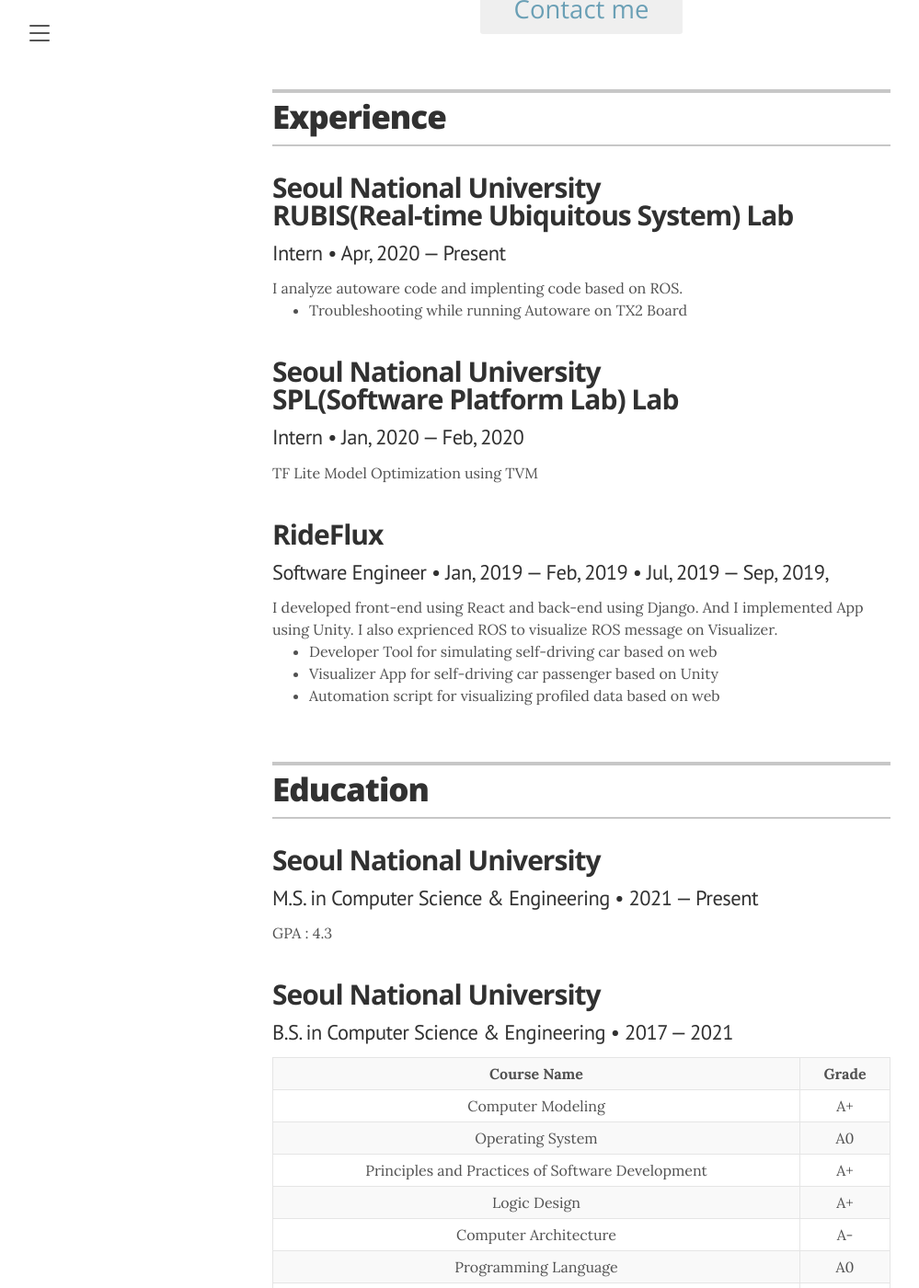
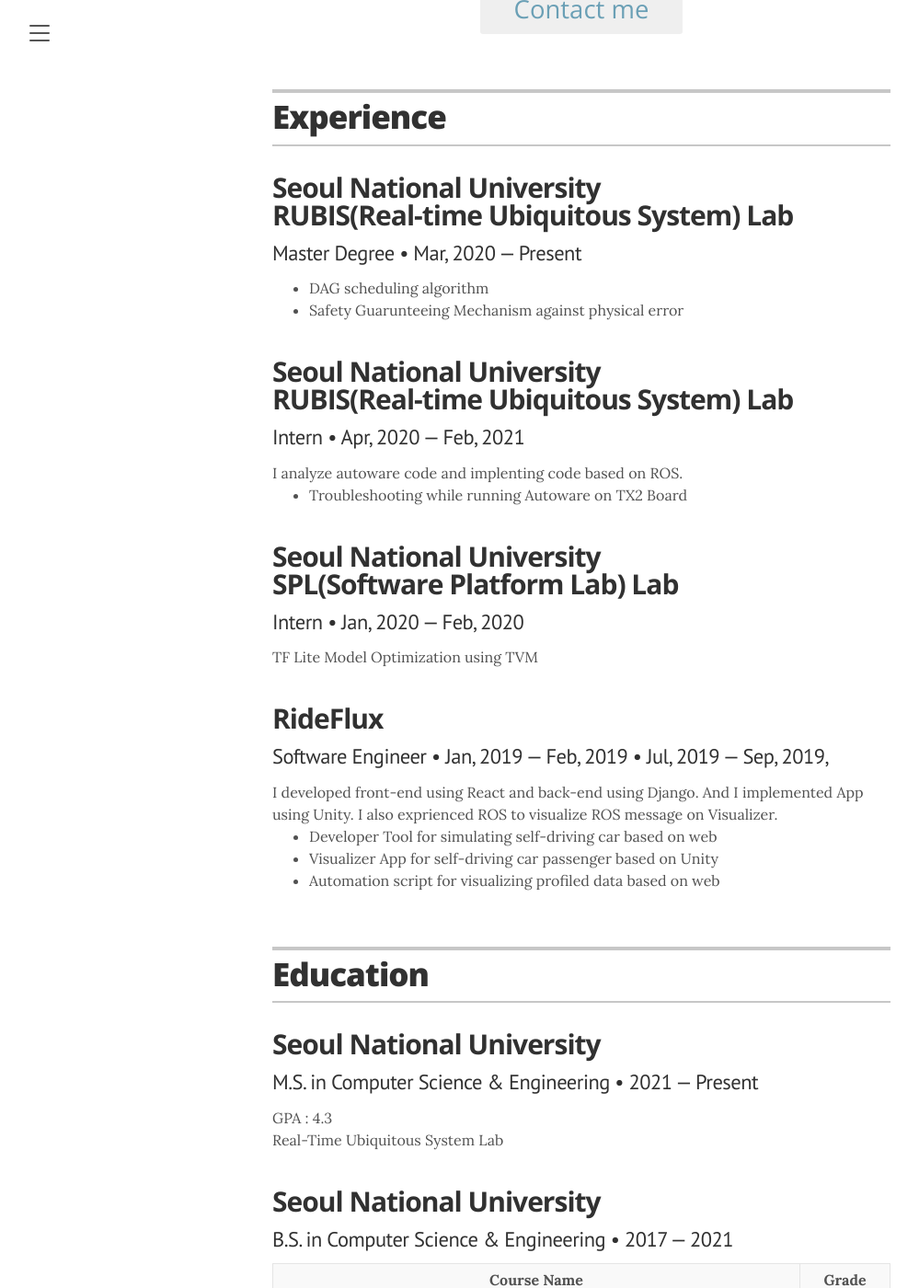
Before and after one commit to Spiraline/spiraline.github.io, a Jekyll site: the page built from index.markdown, in a window 1280 px wide and 1400 px high, scrolled down 460 px. Shown: the whole window at 92% size, without its empty margins (8-1007 px from the left). Built offline with Jekyll 4.4.1, drawn with Linux system fonts in a browser that asks for light colours.

Commit message:
Add velog icon

```diff
--- a/_data/education.yml
+++ b/_data/education.yml
@@ -3,7 +3,7 @@
   uni: Seoul National University
   year: 2021 &mdash; Present
   summary: "GPA : 4.3<br/>
-            "
+            Real-Time Ubiquitous System Lab"
 
 - degree: B.S. in Computer Science & Engineering
   uni: Seoul National University
--- a/_data/experience.yml
+++ b/_data/experience.yml
@@ -2,8 +2,19 @@
 # RUBIS Lab
 - company: Seoul National University<br/>
             RUBIS(Real-time Ubiquitous System) Lab
+  position: Master Degree
+  duration: Mar, 2020 &mdash; Present
+  summary:
+          <ul class="resume-item-list">
+            <li>DAG scheduling algorithm</li>
+            <li>Safety Guarunteeing Mechanism against physical error</li>
+          </ul>
+
+# RUBIS Lab Intern
+- company: Seoul National University<br/>
+            RUBIS(Real-time Ubiquitous System) Lab
   position: Intern
-  duration: Apr, 2020 &mdash; Present
+  duration: Apr, 2020 &mdash; Feb, 2021
   summary: I analyze autoware code and implenting code based on ROS.
           <ul class="resume-item-list">
             <li>Troubleshooting while running Autoware on TX2 Board</li>
--- a/_includes/icon-links.html
+++ b/_includes/icon-links.html
@@ -5,6 +5,11 @@
   <!-- GitHub link -->
   {% if page.resume_social_links.resume_github_url %}
   <li class="icon-link-item"><a href="{{ page.resume_social_links.resume_github_url }}" class="icon-link" itemprop="sameAs">{% include icons/icon-github.html %}</a></li>
+  {% endif %}
+
+  <!-- Velog link -->
+  {% if page.resume_social_links.resume_velog_url %}
+  <li class="icon-link-item"></li><a href="{{ page.resume_social_links.resume_velog_url }}" class="icon-link" itemprop="sameAs"><img src="assets/velog.png" width="28" height="28" style="vertical-align:middle;margin:0px"/></a></li>
   {% endif %}
 
   <!-- Twitter link -->
--- a/index.markdown
+++ b/index.markdown
@@ -36,6 +36,7 @@ resume_section_skills:          true
 # uncomment the options you wish to display, and add your own URL
 resume_social_links:
   resume_github_url:            "https://github.com/Spiraline"
+  resume_velog_url:             "https://velog.io/@spiraline"
   # resume_linkedin_url:          "LinkedIn"
   # resume_instagram_url:         "insert your Instagram URL here"
 resume_print_social_links:      true
```
Also changed, not shown: assets/velog.png (added).
